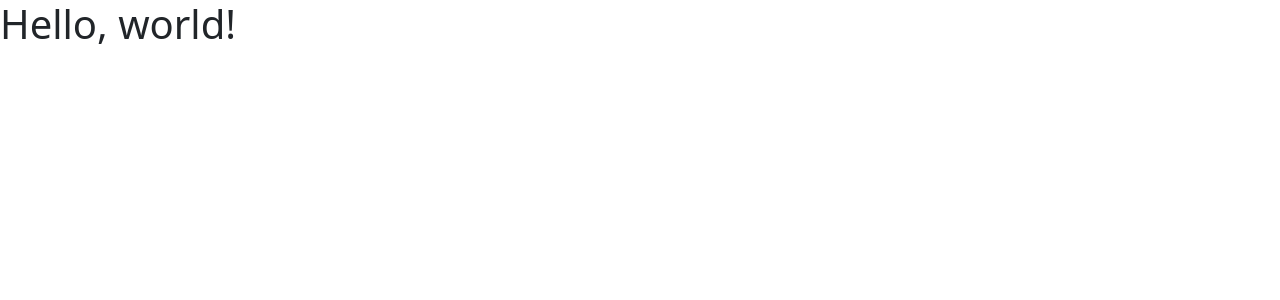
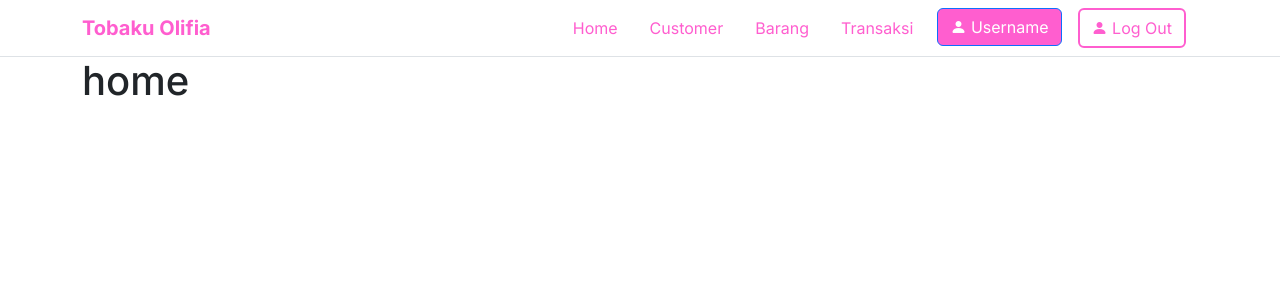
Before and after one commit to masdimaseka/web-penjualan, a PHP site: page / in a window 1280 px wide. Shown: the top 300 px of the page. Run offline with PHP 8.4, Linux system fonts and the light colour scheme.

Commit message:
home, login, and navbar

```diff
--- /dev/null
+++ b/components/navbar.php
@@ -0,0 +1,37 @@
+<nav class="navbar navbar-expand-lg bg-white border-bottom border-1">
+    <div class="container-fluid container">
+        <a class="navbar-brand text-primary fw-bold" href="index.php">Tobaku Olifia</a>
+        <button class="navbar-toggler" type="button" data-bs-toggle="collapse" data-bs-target="#navbarNav" aria-controls="navbarNav" aria-expanded="false" aria-label="Toggle navigation">
+            <span class="navbar-toggler-icon"></span>
+        </button>
+        <div class="container-fluid collapse navbar-collapse justify-content-end" id="navbarNav">
+            <ul class="navbar-nav gap-3">
+                <li class="nav-item">
+                    <a class="nav-link text-primary" aria-current="page" href="index.php">Home</a>
+                </li>
+                <li class="nav-item">
+                    <a class="nav-link text-primary" href="input-data-buku.php">Customer</a>
+                </li>
+                <li class="nav-item">
+                    <a class="nav-link text-primary" href="input-data-pengarang.php">Barang</a>
+                </li>
+                <li class="nav-item">
+                    <a class="nav-link text-primary" href="input-data-penerbit.php">Transaksi</a>
+                </li>
+                <li class="nav-item">
+                    <button class="btn btn-primary">
+                        <i class="bi bi-person-fill"></i>
+                        Username
+                    </button>
+                </li>
+                <li class="nav-item">
+                    <button class="btn btn-secondary">
+                        <i class="bi bi-person-fill"></i>
+                        Log Out
+                    </button>
+                </li>
+            </ul>
+        </div>
+
+    </div>
+</nav>
--- a/index.php
+++ b/index.php
@@ -6,10 +6,16 @@
   <meta name="viewport" content="width=device-width, initial-scale=1">
   <title>Bootstrap demo</title>
   <link href="https://cdn.jsdelivr.net/npm/bootstrap@5.3.3/dist/css/bootstrap.min.css" rel="stylesheet" integrity="sha384-QWTKZyjpPEjISv5WaRU9OFeRpok6YctnYmDr5pNlyT2bRjXh0JMhjY6hW+ALEwIH" crossorigin="anonymous">
+  <link rel="stylesheet" href="style.css">
 </head>
 
 <body>
-  <h1>Hello, world!</h1>
+  <?php
+  include_once("components/navbar.php")
+  ?>
+  <div class="container">
+    <h1>home</h1>
+  </div>
   <script src="https://cdn.jsdelivr.net/npm/bootstrap@5.3.3/dist/js/bootstrap.bundle.min.js" integrity="sha384-YvpcrYf0tY3lHB60NNkmXc5s9fDVZLESaAA55NDzOxhy9GkcIdslK1eN7N6jIeHz" crossorigin="anonymous"></script>
 </body>
 
--- /dev/null
+++ b/style.css
@@ -0,0 +1,26 @@
+@import url('https://fonts.googleapis.com/css2?family=Inter:ital,opsz,wght@0,14..32,100..900;1,14..32,100..900&display=swap');
+
+@import url("https://cdn.jsdelivr.net/npm/bootstrap-icons@1.11.3/font/bootstrap-icons.min.css");
+
+:root{
+    --primary-color: #FF5ECF;
+}
+
+body{
+    font-family: "Inter", serif;
+}
+
+
+.text-primary{
+    color: var(--primary-color) !important;
+}
+
+.btn-primary{
+    background-color: var(--primary-color);
+}
+
+.btn-secondary{
+    background-color: white;
+    border: 2px solid var(--primary-color);
+    color: var(--primary-color);
+}
```
Also changed, not shown: login.php (added, +22 -0 lines).
